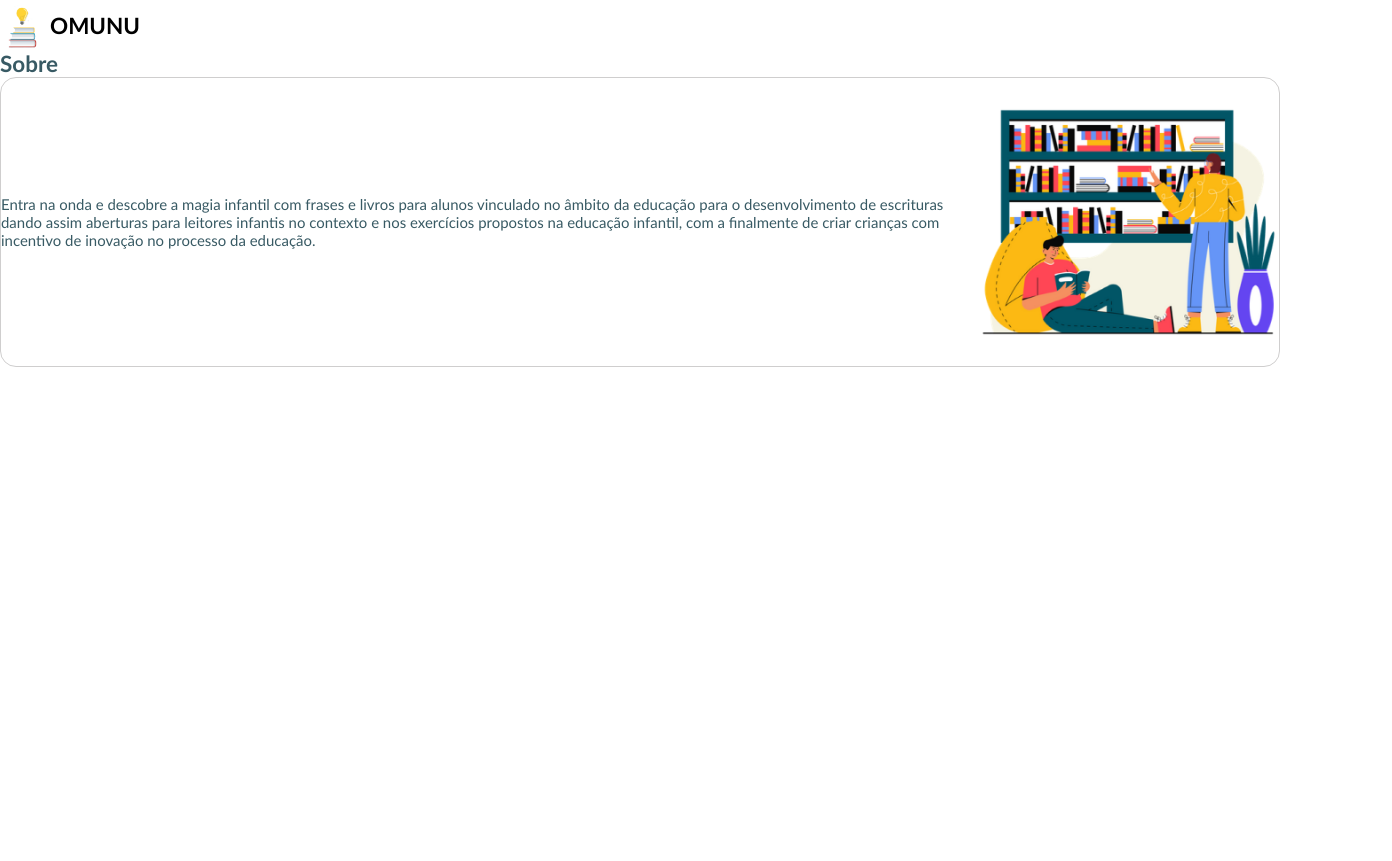
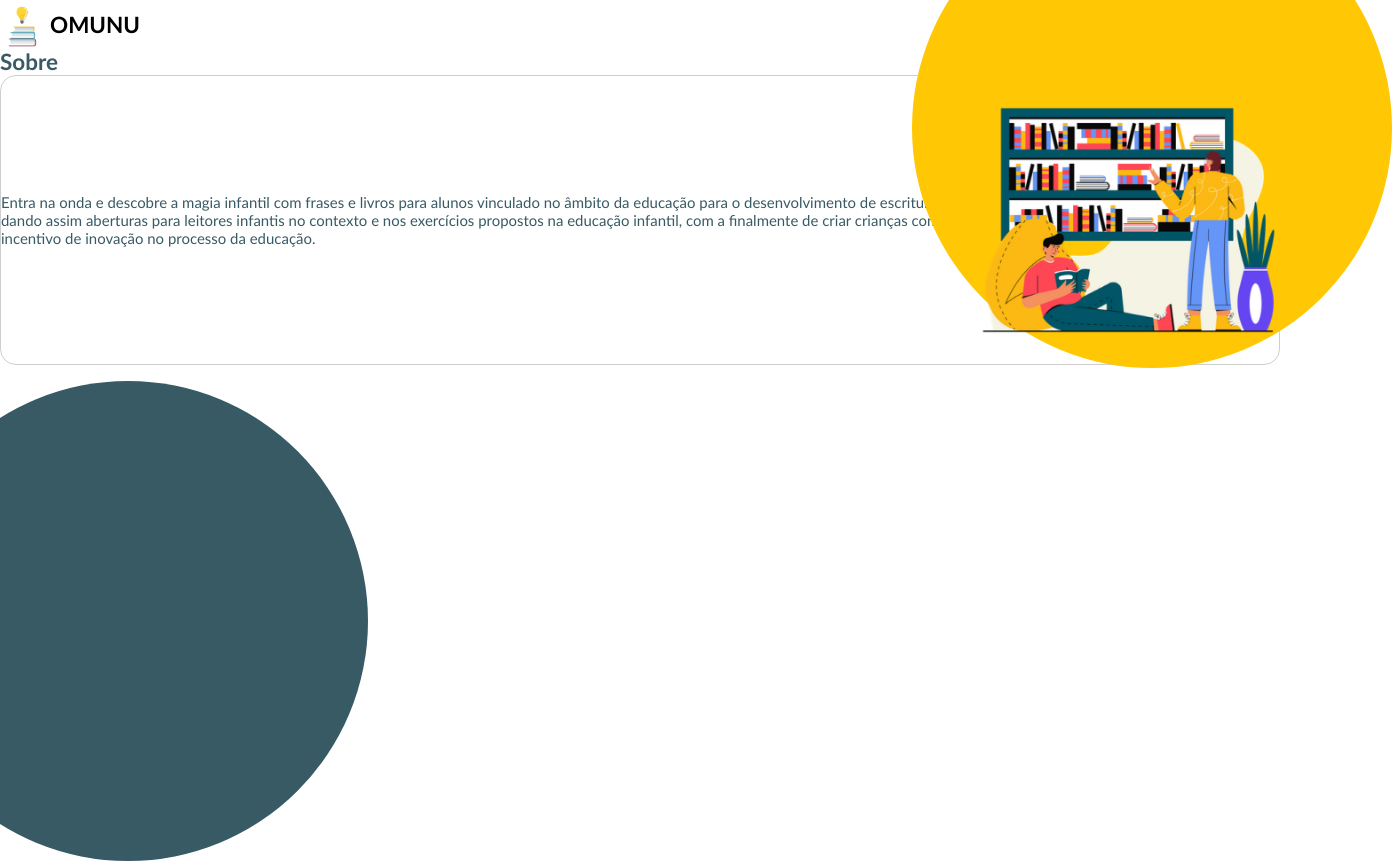
Before and after one commit to mauriciocosta404/OMUNU, a Next.js app: page /sobre in a window 1280 px wide. Shown: the whole page, 1392 px wide, since content can reach past the window. Before the commit the page ends 800 px from the top, so only its background shows below. Built offline with nearby package versions, Linux system fonts and the light colour scheme.

Commit message:
feat: adicionando as bolhas

```diff
--- a/src/views/about/index.tsx
+++ b/src/views/about/index.tsx
@@ -6,10 +6,11 @@ import aboutImage from '../../assets/images/about.png'
 const About=()=>{
     return(
         <S.Container>
-            <Logo/>
-            <S.Title>
-                Sobre
-            </S.Title>
+            <S.Header>
+                <Logo/>
+                <S.BollTopContainer/>
+            </S.Header>
+            <S.Title>Sobre</S.Title>
             <S.Content>
                 <S.Description>
                     Entra na onda e descobre a magia infantil com frases e livros para alunos
@@ -20,6 +21,7 @@ const About=()=>{
                 </S.Description>
                 <Image src={aboutImage} alt=''/>
             </S.Content>
+            <S.BollBottomContainer/>
         </S.Container>
     )
 }
--- a/src/views/about/styles.ts
+++ b/src/views/about/styles.ts
@@ -3,6 +3,12 @@ import styled from "styled-components";
 export const Container=styled.div`
 
 `;
+
+export const Header=styled.header`
+    display: flex;
+    justify-content: space-between;
+    max-height: 3rem;
+`
 
 export const Title=styled.h2`
     color:#385A64;
@@ -13,6 +19,23 @@ export const Content=styled.div`
     align-items: center;
     border: 1px solid #CFCECE;
     border-radius: 1rem;
+
+`;
+
+export const BollTopContainer=styled.div`
+    position: relative;
+    bottom: 7rem;left:7rem;
+    background-color: #FFC704;
+    width: 30rem; height: 30rem;
+    border-radius: 50%;
+`;
+
+export const BollBottomContainer=styled.div`
+    position: relative;
+    top: 1rem;right:7rem;
+    width: 30rem; height: 30rem;
+    border-radius: 50%;
+    background-color: #385A64;
 `;
 
 export const Description=styled.p`
```
